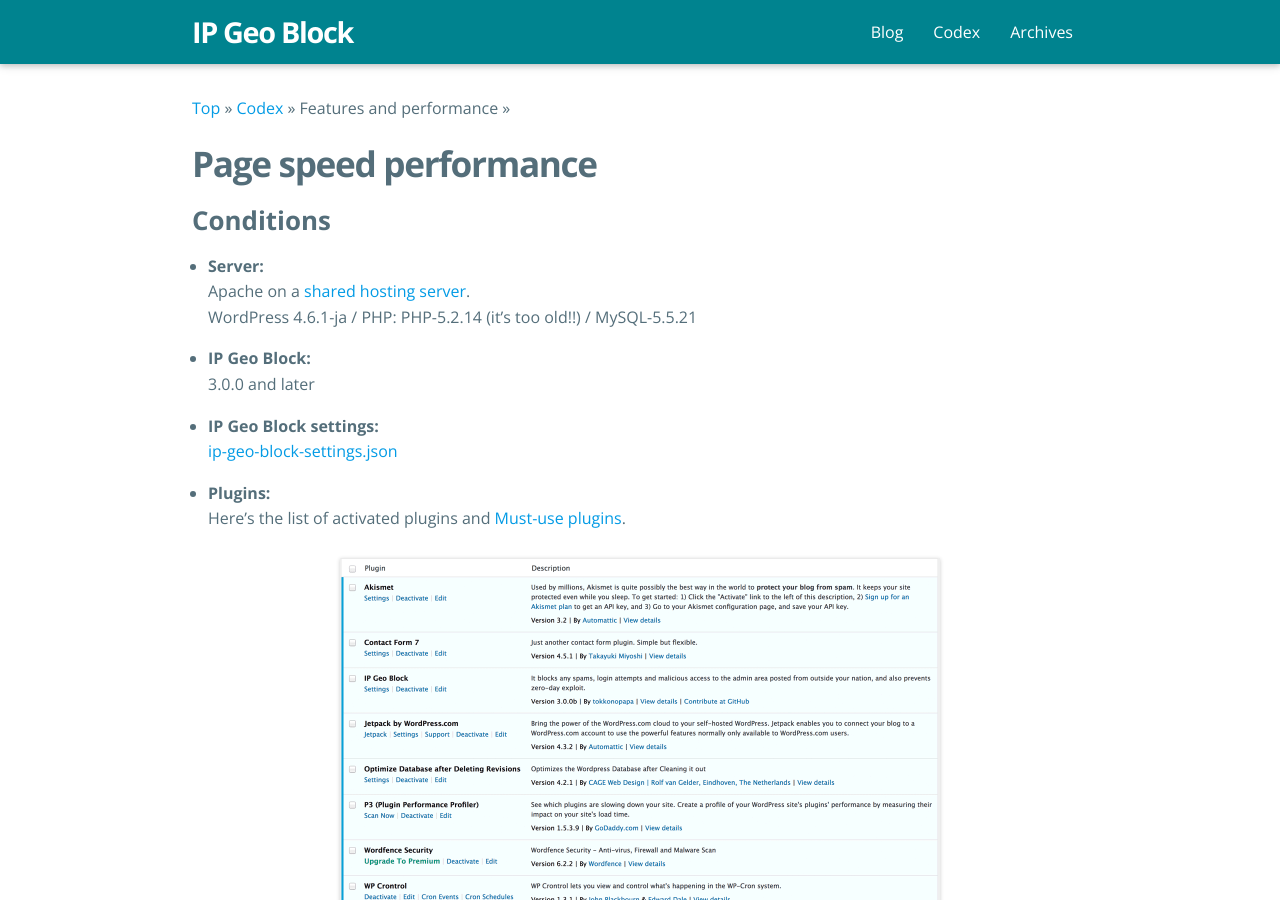
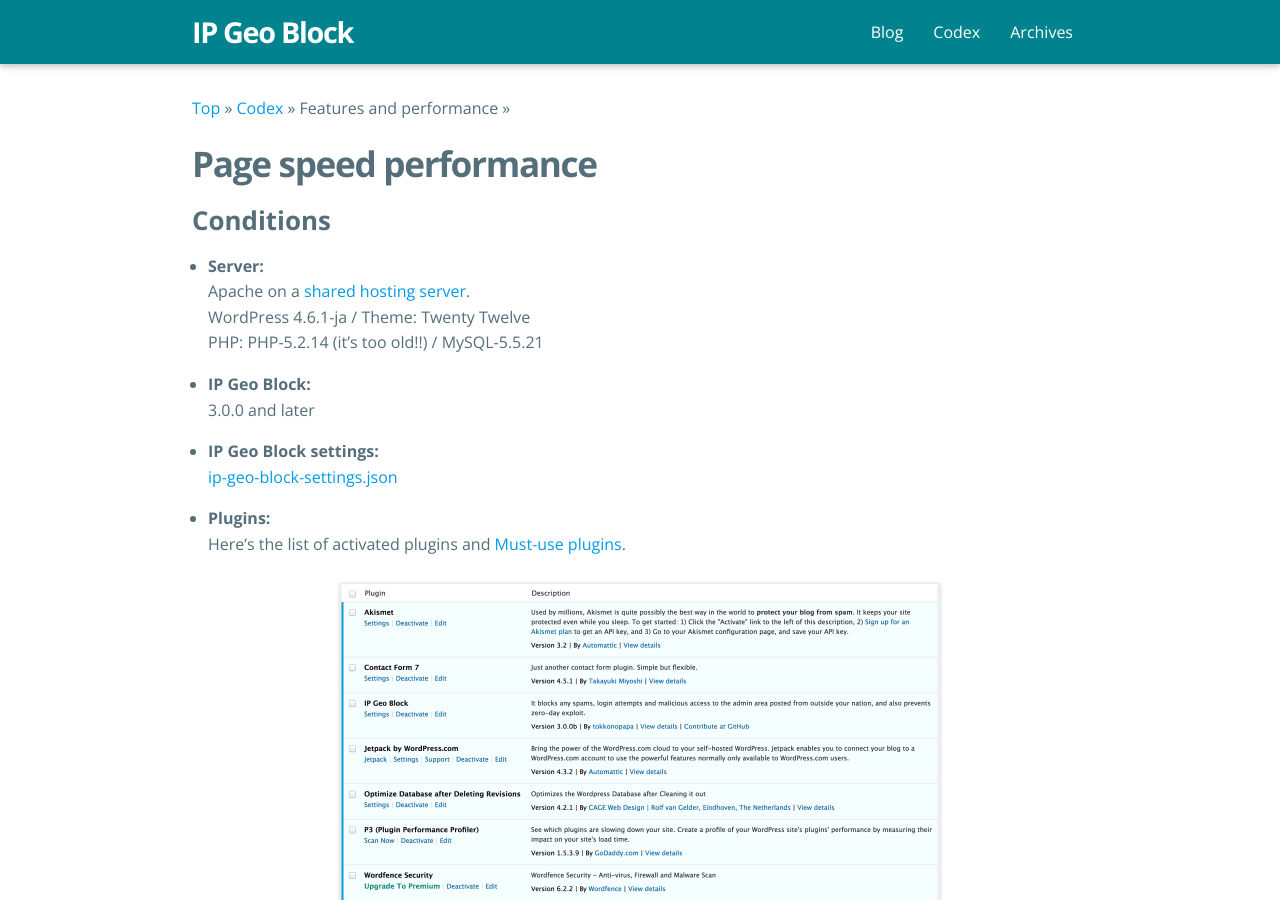
Before and after one commit to tokkonopapa/WordPress-IP-Geo-Block, a Jekyll site: the page built from _codex/03. Features and performance/10/page-speed-performance.md, in a window 1280 px wide and 900 px high. Built offline with Jekyll 4.4.1, drawn with Linux system fonts in a browser that asks for light colours; some web fonts are replaced; some of the changed text lies outside the part shown.

Commit message:
Update codex.

```diff
--- a/_codex/03. Features and performance/10/page-speed-performance.md
+++ b/_codex/03. Features and performance/10/page-speed-performance.md
@@ -11,7 +11,8 @@
 ### Conditions ###
 - **Server:**
   Apache on a [shared hosting server](http://homepage.nifty.com/ "LaCoocan").
-  WordPress 4.6.1-ja / PHP: PHP-5.2.14 (it's too old!!) / MySQL-5.5.21
+  WordPress 4.6.1-ja / Theme: Twenty Twelve
+  PHP: PHP-5.2.14 (it's too old!!) / MySQL-5.5.21
 
 - **IP Geo Block:**
   3.0.0 and later
```
Also changed, not shown: other parts of _codex/03. Features and performance/10/page-speed-performance.md (+9 -0 lines), img/2016-10/P3-manual-init.png (added).
